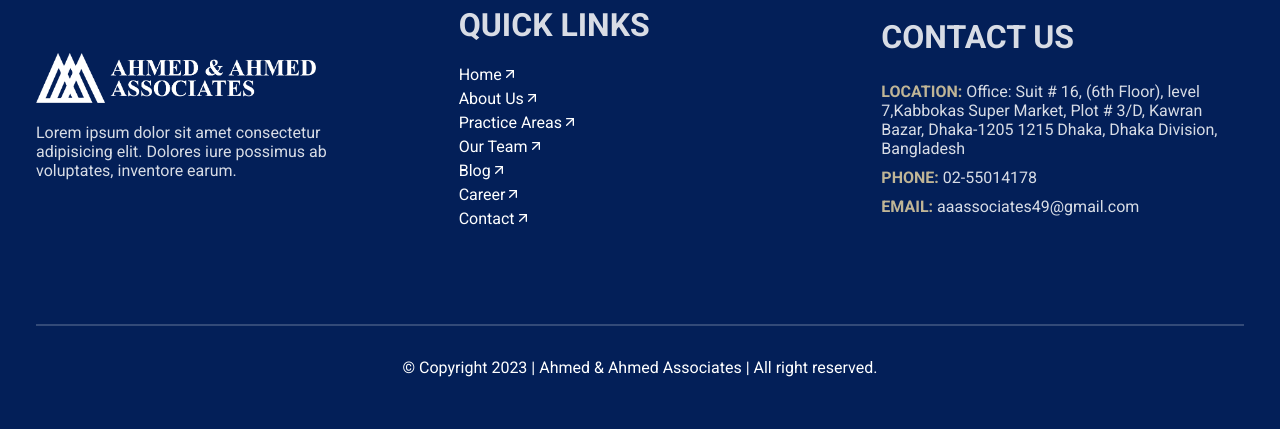
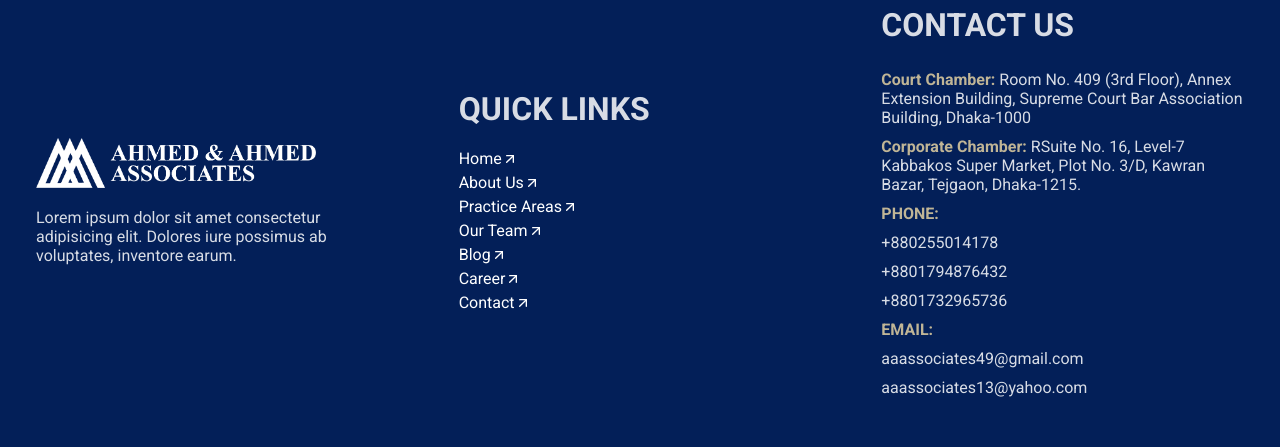
Before and after one commit to hamim2114/Ahmed-Associates, a React (Vite) app: page / in a window 1280 px wide. Shown: the part 2606-3053 px from the top of the page. Built offline with nearby package versions, Linux system fonts and the light colour scheme; no server answers; a web font is replaced by a local one.

Commit message:
section complete

```diff
--- a/src/components/footer/Footer.jsx
+++ b/src/components/footer/Footer.jsx
@@ -23,9 +23,15 @@ const Footer = () => {
           </div>
           <div className="footer-contact">
             <h1>Contact Us</h1>
-            <p><b>LOCATION:</b>  Office: Suit # 16, (6th Floor), level 7,Kabbokas Super Market, Plot # 3/D, Kawran Bazar, Dhaka-1205 1215 Dhaka, Dhaka Division, Bangladesh</p>
-            <span><b>PHONE:</b>  02-55014178</span>
-            <span><b>EMAIL:</b>  aaassociates49@gmail.com</span>
+            <p><b>Court Chamber:</b>  Room No. 409 (3rd Floor), Annex Extension Building, Supreme Court Bar Association Building, Dhaka-1000</p>
+            <p><b>Corporate Chamber:</b>  RSuite No. 16, Level-7 Kabbakos Super Market, Plot No. 3/D, Kawran Bazar, Tejgaon, Dhaka-1215.</p>
+            <b>PHONE:</b>
+            <span> +880255014178</span>
+            <span>  +8801794876432</span>
+            <span>  +8801732965736</span>
+            <b>EMAIL:</b>
+            <span>  aaassociates49@gmail.com</span>
+            <span>  aaassociates13@yahoo.com</span>
           </div>
         </div>
         <hr />
```
